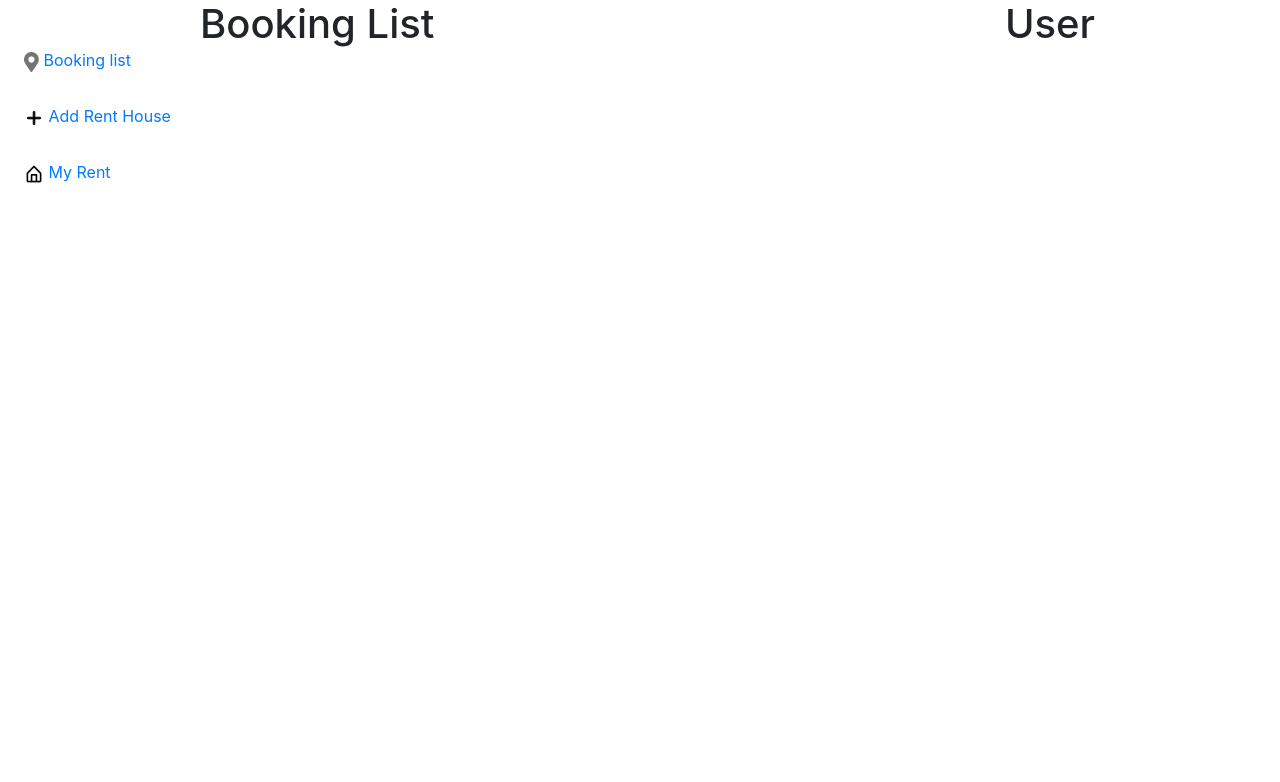
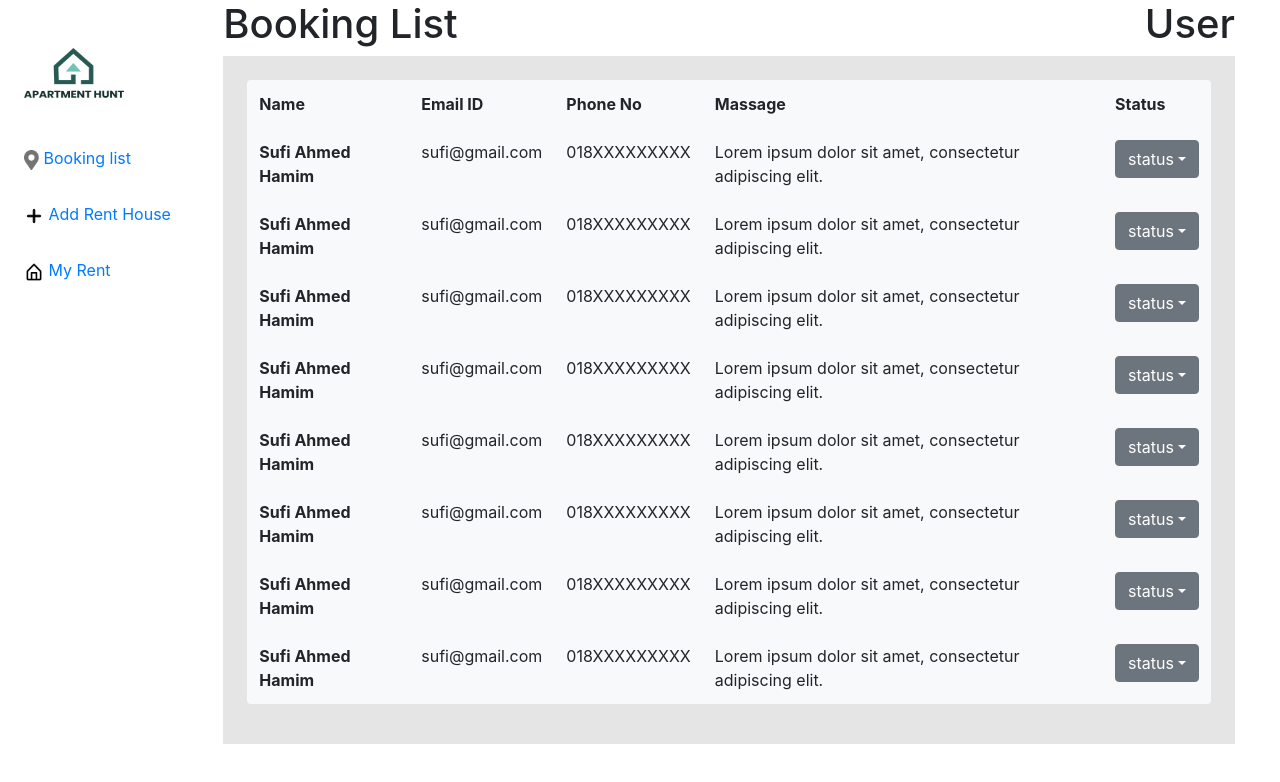
Before and after one commit to sufian111/apartment-hunt-1, a React (Create React App) app: page /dashboard in a window 1280 px wide. Shown: the top 782 px of the page. Built offline with nearby package versions, Linux system fonts and the light colour scheme.

Commit message:
user interface done

```diff
--- a/src/components/Home/Dashboard/BookingList/BookingList.js
+++ b/src/components/Home/Dashboard/BookingList/BookingList.js
@@ -1,9 +1,10 @@
 import React from 'react';
 import Sidebar from '../Sidebar/Sidebar';
+import BookingListTable from './BookingListTable';
 
 const BookingList = () => {
     return (
-        <div className="row container">
+        <div className="row container-fluid">
             <div className=" col-md-2 py-5 px-4 col-sm-6 col-12">
                 <Sidebar></Sidebar>
             </div>
@@ -12,8 +13,8 @@ const BookingList = () => {
                     <h1>Booking List</h1>
                     <h1 >User</h1>
                 </div>
-                <div>
-
+                <div className="p-4" style={{ backgroundColor: "#E5E5E5" }}>
+                    <BookingListTable />
                 </div>
             </div>
         </div>
--- /dev/null
+++ b/src/components/Home/Dashboard/BookingList/BookingListTable.js
@@ -0,0 +1,167 @@
+import React from 'react';
+
+const BookingListTable = () => {
+    return (
+        <div>
+            <table class="table table-borderless bg-light rounded">
+                <thead>
+                    <tr>
+                        <th scope="col">Name</th>
+                        <th scope="col">Email ID</th>
+                        <th scope="col">Phone No</th>
+                        <th scope="col">Massage</th>
+                        <th scope="col">Status</th>
+                    </tr>
+                </thead>
+                <tbody>
+                    <tr>
+                        <th scope="row">Sufi Ahmed Hamim</th>
+                        <td>sufi@gmail.com</td>
+                        <td>018XXXXXXXXX</td>
+                        <td>Lorem ipsum dolor sit amet, consectetur adipiscing elit. </td>
+                        <td>
+                            <div class="dropdown">
+                                <button class="btn btn-secondary dropdown-toggle" type="button" id="dropdownMenuButton" data-toggle="dropdown" aria-haspopup="true" aria-expanded="false">
+                                    status
+                            </button>
+                                <div class="dropdown-menu" aria-labelledby="dropdownMenuButton">
+                                    <a class="dropdown-item" href="#">Action</a>
+                                    <a class="dropdown-item" href="#">Another action</a>
+                                    <a class="dropdown-item" href="#">Something else here</a>
+                                </div>
+                            </div>
+                        </td>
+                    </tr>
+                    <tr>
+                        <th scope="row">Sufi Ahmed Hamim</th>
+                        <td>sufi@gmail.com</td>
+                        <td>018XXXXXXXXX</td>
+                        <td>Lorem ipsum dolor sit amet, consectetur adipiscing elit. </td>
+                        <td>
+                            <div class="dropdown">
+                                <button class="btn btn-secondary dropdown-toggle" type="button" id="dropdownMenuButton" data-toggle="dropdown" aria-haspopup="true" aria-expanded="false">
+                                    status
+                            </button>
+                                <div class="dropdown-menu" aria-labelledby="dropdownMenuButton">
+                                    <a class="dropdown-item" href="#">Action</a>
+                                    <a class="dropdown-item" href="#">Another action</a>
+                                    <a class="dropdown-item" href="#">Something else here</a>
+                                </div>
+                            </div>
+                        </td>
+                    </tr>
+                    <tr>
+                        <th scope="row">Sufi Ahmed Hamim</th>
+                        <td>sufi@gmail.com</td>
+                        <td>018XXXXXXXXX</td>
+                        <td>Lorem ipsum dolor sit amet, consectetur adipiscing elit. </td>
+                        <td>
+                            <div class="dropdown">
+                                <button class="btn btn-secondary dropdown-toggle" type="button" id="dropdownMenuButton" data-toggle="dropdown" aria-haspopup="true" aria-expanded="false">
+                                    status
+                            </button>
+                                <div class="dropdown-menu" aria-labelledby="dropdownMenuButton">
+                                    <a class="dropdown-item" href="#">Action</a>
+                                    <a class="dropdown-item" href="#">Another action</a>
+                                    <a class="dropdown-item" href="#">Something else here</a>
+                                </div>
+                            </div>
+                        </td>
+                    </tr>
+                    <tr>
+                        <th scope="row">Sufi Ahmed Hamim</th>
+                        <td>sufi@gmail.com</td>
+                        <td>018XXXXXXXXX</td>
+                        <td>Lorem ipsum dolor sit amet, consectetur adipiscing elit. </td>
+                        <td>
+                            <div class="dropdown">
+                                <button class="btn btn-secondary dropdown-toggle" type="button" id="dropdownMenuButton" data-toggle="dropdown" aria-haspopup="true" aria-expanded="false">
+                                    status
+                            </button>
+                                <div class="dropdown-menu" aria-labelledby="dropdownMenuButton">
+                                    <a class="dropdown-item" href="#">Action</a>
+                                    <a class="dropdown-item" href="#">Another action</a>
+                                    <a class="dropdown-item" href="#">Something else here</a>
+                                </div>
+                            </div>
+                        </td>
+                    </tr>
+                    <tr>
+                        <th scope="row">Sufi Ahmed Hamim</th>
+                        <td>sufi@gmail.com</td>
+                        <td>018XXXXXXXXX</td>
+                        <td>Lorem ipsum dolor sit amet, consectetur adipiscing elit. </td>
+                        <td>
+                            <div class="dropdown">
+                                <button class="btn btn-secondary dropdown-toggle" type="button" id="dropdownMenuButton" data-toggle="dropdown" aria-haspopup="true" aria-expanded="false">
+                                    status
+                            </button>
+                                <div class="dropdown-menu" aria-labelledby="dropdownMenuButton">
+                                    <a class="dropdown-item" href="#">Action</a>
+                                    <a class="dropdown-item" href="#">Another action</a>
+                                    <a class="dropdown-item" href="#">Something else here</a>
+                                </div>
+                            </div>
+                        </td>
+                    </tr>
+                    <tr>
+                        <th scope="row">Sufi Ahmed Hamim</th>
+                        <td>sufi@gmail.com</td>
+                        <td>018XXXXXXXXX</td>
+                        <td>Lorem ipsum dolor sit amet, consectetur adipiscing elit. </td>
+                        <td>
+                            <div class="dropdown">
+                                <button class="btn btn-secondary dropdown-toggle" type="button" id="dropdownMenuButton" data-toggle="dropdown" aria-haspopup="true" aria-expanded="false">
+                                    status
+                            </button>
+                                <div class="dropdown-menu" aria-labelledby="dropdownMenuButton">
+                                    <a class="dropdown-item" href="#">Action</a>
+                                    <a class="dropdown-item" href="#">Another action</a>
+                                    <a class="dropdown-item" href="#">Something else here</a>
+                                </div>
+                            </div>
+                        </td>
+                    </tr>
+                    <tr>
+                        <th scope="row">Sufi Ahmed Hamim</th>
+                        <td>sufi@gmail.com</td>
+                        <td>018XXXXXXXXX</td>
+                        <td>Lorem ipsum dolor sit amet, consectetur adipiscing elit. </td>
+                        <td>
+                            <div class="dropdown">
+                                <button class="btn btn-secondary dropdown-toggle" type="button" id="dropdownMenuButton" data-toggle="dropdown" aria-haspopup="true" aria-expanded="false">
+                                    status
+                            </button>
+                                <div class="dropdown-menu" aria-labelledby="dropdownMenuButton">
+                                    <a class="dropdown-item" href="#">Action</a>
+                                    <a class="dropdown-item" href="#">Another action</a>
+                                    <a class="dropdown-item" href="#">Something else here</a>
+                                </div>
+                            </div>
+                        </td>
+                    </tr>
+                    <tr>
+                        <th scope="row">Sufi Ahmed Hamim</th>
+                        <td>sufi@gmail.com</td>
+                        <td>018XXXXXXXXX</td>
+                        <td>Lorem ipsum dolor sit amet, consectetur adipiscing elit. </td>
+                        <td>
+                            <div class="dropdown">
+                                <button class="btn btn-secondary dropdown-toggle" type="button" id="dropdownMenuButton" data-toggle="dropdown" aria-haspopup="true" aria-expanded="false">
+                                    status
+                            </button>
+                                <div class="dropdown-menu" aria-labelledby="dropdownMenuButton">
+                                    <a class="dropdown-item" href="#">Action</a>
+                                    <a class="dropdown-item" href="#">Another action</a>
+                                    <a class="dropdown-item" href="#">Something else here</a>
+                                </div>
+                            </div>
+                        </td>
+                    </tr>
+                </tbody>
+            </table>
+        </div>
+    );
+};
+
+export default BookingListTable;
--- a/src/components/Home/Dashboard/Sidebar/Sidebar.js
+++ b/src/components/Home/Dashboard/Sidebar/Sidebar.js
@@ -3,6 +3,7 @@ import './Sidebar.css';
 import server from '../../../../images/logos/map-marker-alt-solid 1.png';
 import plus from '../../../../images/logos/plus 1.png';
 import house from '../../../../images/logos/Group 33351.png';
+import logo from '../../../../images/logos/Logo.png';
 import { Link } from 'react-router-dom';
 
 
@@ -10,6 +11,9 @@ const Sidebar = () => {
     return (
         <div className="sidebar d-flex flex-column justify-content-between" style={{ height: "100vh" }}>
             <ul className="list-unstyled">
+                <div className="pb-5">
+                    <img height="50px" width="100px" src={logo} alt="" />
+                </div>
                 <li>
                     <Link to="/bookingList">
                         <img height="20px" src={server} alt="" />  <span>Booking list</span>
```
